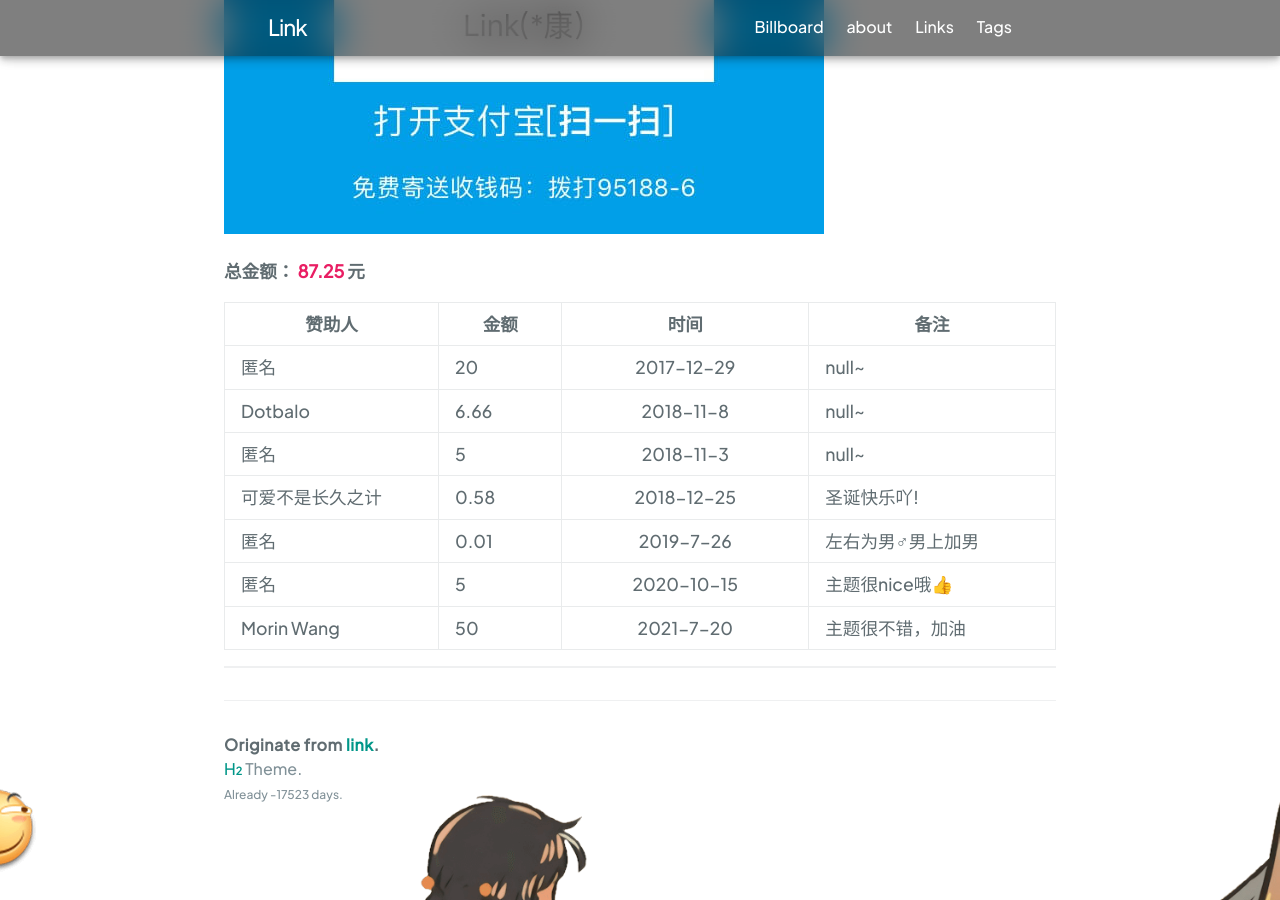
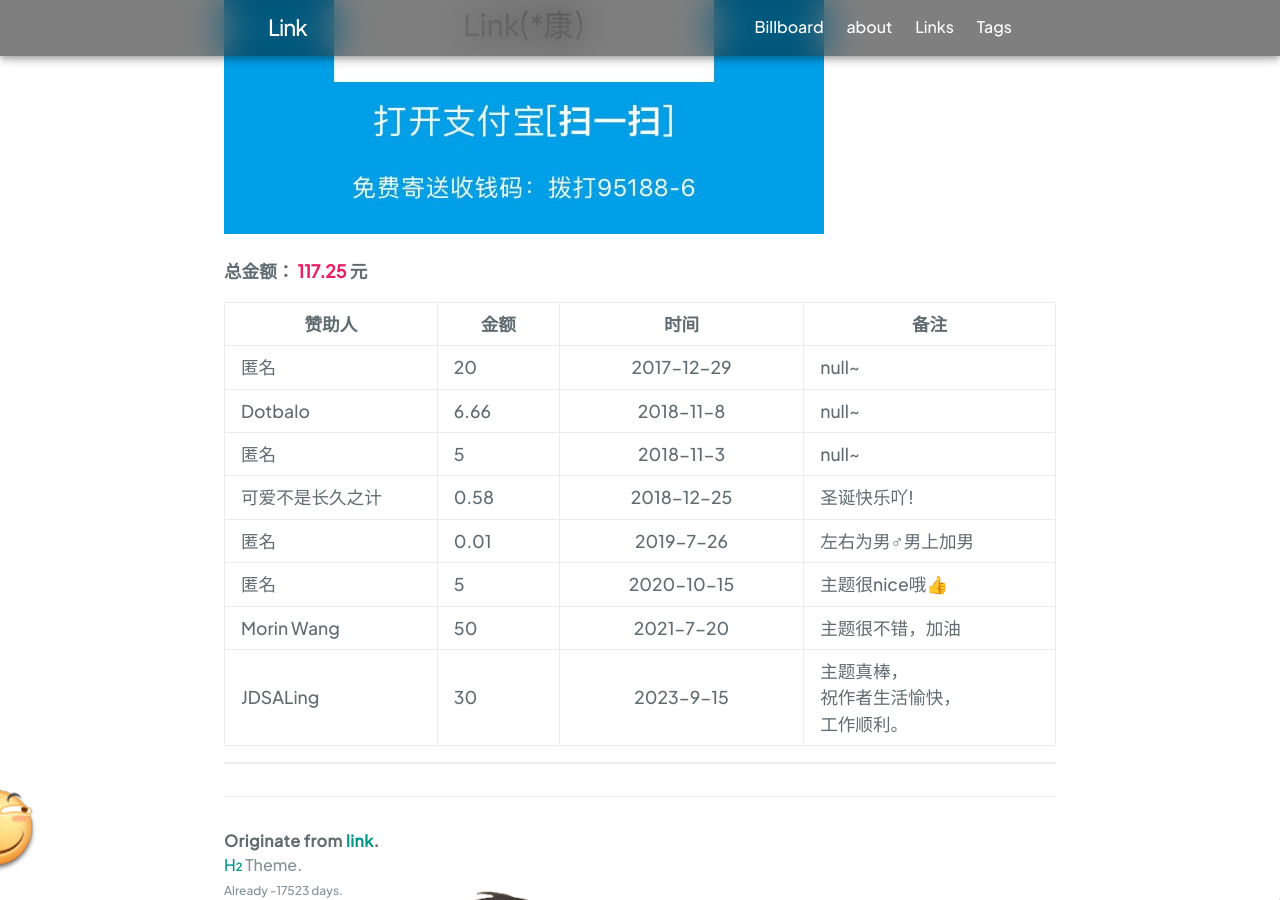
Before and after one commit to link9596/qwq, a Jekyll site: the page built from about.md, in a window 1280 px wide and 900 px high, scrolled down 3562 px. Built offline with Jekyll 4.4.1, drawn with Linux system fonts in a browser that asks for light colours; comment, search, counter and statistics services are not loaded.

Commit message:
更新 donate.yml

```diff
--- a/_data/donate.yml
+++ b/_data/donate.yml
@@ -32,3 +32,8 @@
   money: 50
   time: 2021-7-20
   remark: 主题很不错，加油
+
+- name: JDSALing
+  money: 30
+  time: 2023-9-15
+  remark: 主题真棒，祝作者生活愉快，工作顺利。
```
